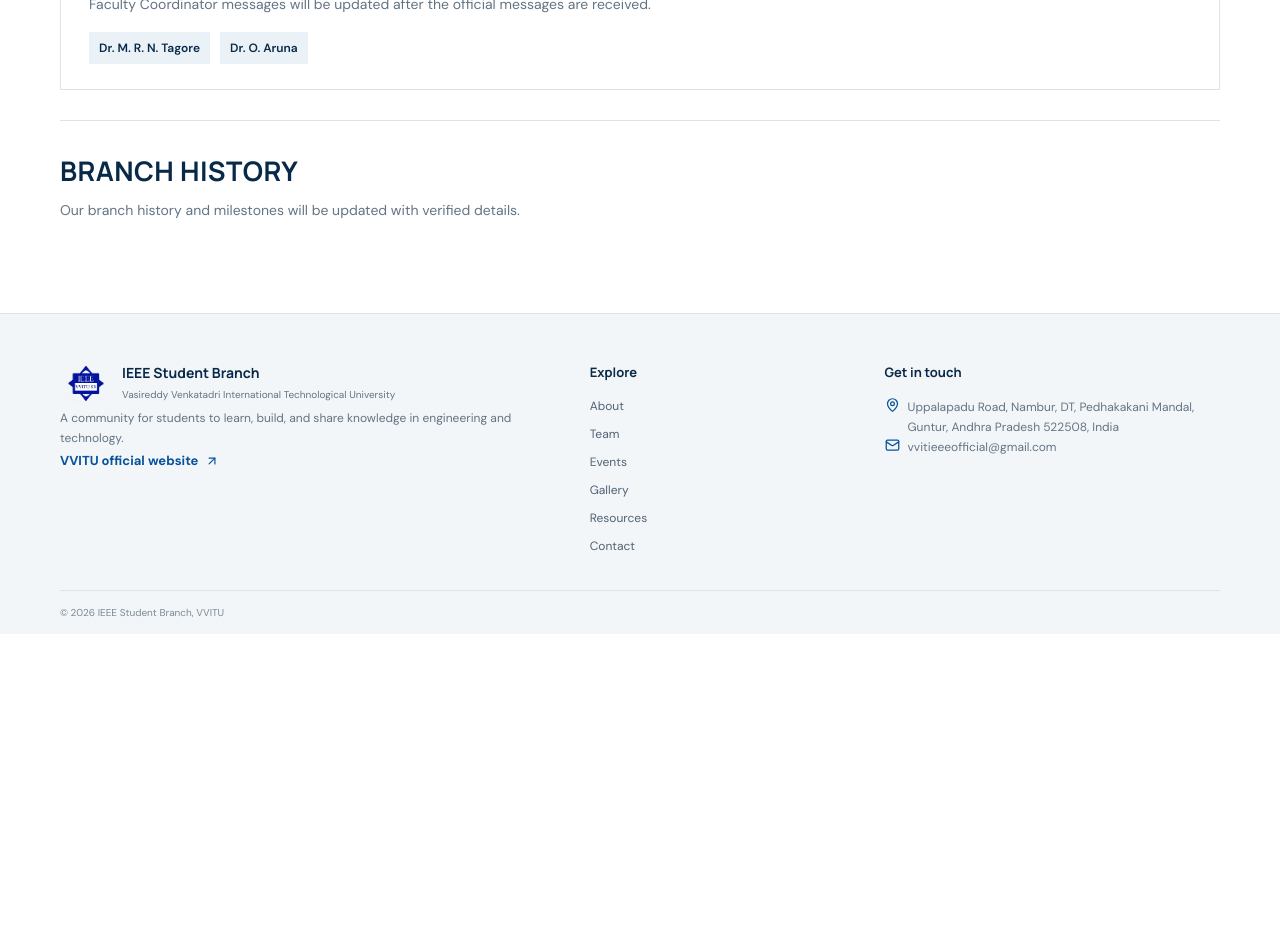
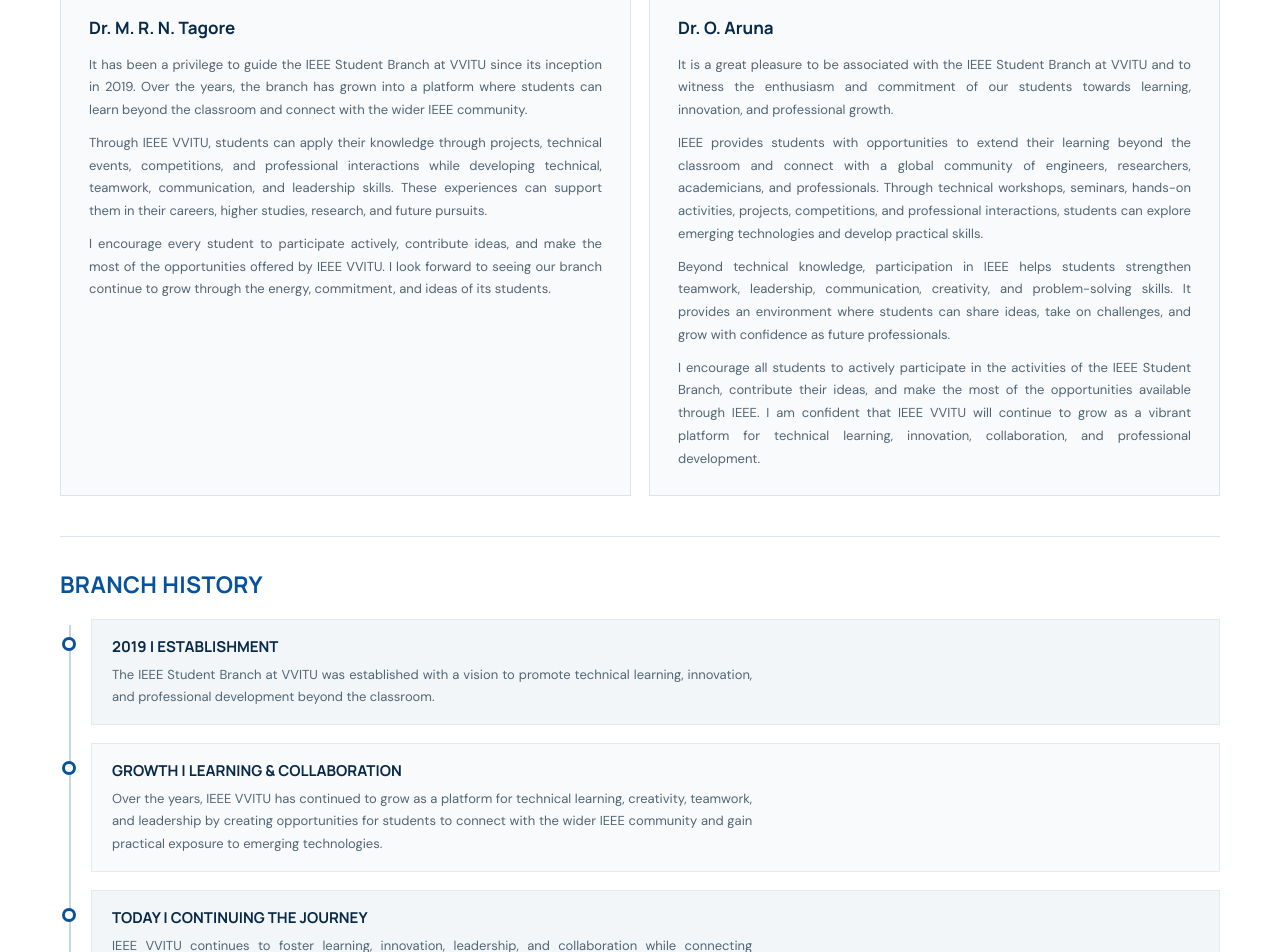
Before and after one commit to VeenaYamini/ieee_vvitu_sb, a React (Vite) app in the folder client/: page /about in a window 1280 px wide. Shown: the part 1380-2332 px from the top of the page. Before the commit the page ends 2014 px from the top, so only its background shows below. Built offline with nearby package versions, Linux system fonts and the light colour scheme.

Commit message:
about update

```diff
--- a/client/src/data/about.js
+++ b/client/src/data/about.js
@@ -15,9 +15,39 @@
     'Encourage collaboration among students from different branches and backgrounds.',
     'Connect students with professionals, academicians, and the wider IEEE community.',
     'Support students in applying technology to real-world challenges.',
-    'Encourage students to participate in national and inter-institutional technical events, competitions, and collaborative initiatives.',
+    'Foster professional growth through networking, collaboration, and industry exposure.',
   ],
-  history: 'Our branch history and milestones will be updated with verified details.',
-  coordinatorMessage: 'Faculty Coordinator messages will be updated after the official messages are received.',
-  coordinatorAttribution: '',
+  history: [
+    {
+      heading: '2019 | ESTABLISHMENT',
+      description: 'The IEEE Student Branch at VVITU was established with a vision to promote technical learning, innovation, and professional development beyond the classroom.',
+    },
+    {
+      heading: 'GROWTH | LEARNING & COLLABORATION',
+      description: 'Over the years, IEEE VVITU has continued to grow as a platform for technical learning, creativity, teamwork, and leadership by creating opportunities for students to connect with the wider IEEE community and gain practical exposure to emerging technologies.',
+    },
+    {
+      heading: 'TODAY | CONTINUING THE JOURNEY',
+      description: 'IEEE VVITU continues to foster learning, innovation, leadership, and collaboration while connecting students with the wider IEEE community.',
+    },
+  ],
+  coordinatorMessages: [
+    {
+      name: 'Dr. M. R. N. Tagore',
+      paragraphs: [
+        'It has been a privilege to guide the IEEE Student Branch at VVITU since its inception in 2019. Over the years, the branch has grown into a platform where students can learn beyond the classroom and connect with the wider IEEE community.',
+        'Through IEEE VVITU, students can apply their knowledge through projects, technical events, competitions, and professional interactions while developing technical, teamwork, communication, and leadership skills. These experiences can support them in their careers, higher studies, research, and future pursuits.',
+        'I encourage every student to participate actively, contribute ideas, and make the most of the opportunities offered by IEEE VVITU. I look forward to seeing our branch continue to grow through the energy, commitment, and ideas of its students.',
+      ],
+    },
+    {
+      name: 'Dr. O. Aruna',
+      paragraphs: [
+        'It is a great pleasure to be associated with the IEEE Student Branch at VVITU and to witness the enthusiasm and commitment of our students towards learning, innovation, and professional growth.',
+        'IEEE provides students with opportunities to extend their learning beyond the classroom and connect with a global community of engineers, researchers, academicians, and professionals. Through technical workshops, seminars, hands-on activities, projects, competitions, and professional interactions, students can explore emerging technologies and develop practical skills.',
+        'Beyond technical knowledge, participation in IEEE helps students strengthen teamwork, leadership, communication, creativity, and problem-solving skills. It provides an environment where students can share ideas, take on challenges, and grow with confidence as future professionals.',
+        'I encourage all students to actively participate in the activities of the IEEE Student Branch, contribute their ideas, and make the most of the opportunities available through IEEE. I am confident that IEEE VVITU will continue to grow as a vibrant platform for technical learning, innovation, collaboration, and professional development.',
+      ],
+    },
+  ],
 };
--- a/client/src/pages/Pages.jsx
+++ b/client/src/pages/Pages.jsx
@@ -46,7 +46,7 @@
       started = true;
       observer.disconnect();
       const startTime = performance.now();
-      const duration = 950;
+      const duration = 2400;
       const step = now => {
         const progress = Math.min((now - startTime) / duration, 1);
         setCount(Math.round(target * (1 - (1 - progress) ** 3)));
@@ -81,8 +81,8 @@
     <section className="about-card-grid" aria-label="About IEEE, the Student Branch, and VVITU"><article className="content-card"><span className="eyebrow">01 · IEEE</span><h2>{aboutContent.ieee.title}</h2><p>{aboutContent.ieee.description}</p><a className="text-link" href={aboutContent.ieee.link} target="_blank" rel="noreferrer">About IEEE <ArrowUpRight size={15}/></a></article><article className="content-card"><span className="eyebrow">02 · Student Branch</span><h2>{aboutContent.branch.title}</h2><p>{aboutContent.branch.description}</p></article><article className="content-card"><span className="eyebrow">03 · VVITU</span><h2>{aboutContent.university.title}</h2><p><strong>{aboutContent.university.name}</strong> {aboutContent.university.description}</p><a className="text-link" href={siteInfo.universityWebsite} target="_blank" rel="noreferrer">Visit VVITU <ArrowUpRight size={15}/></a></article></section>
     <section className="vision" aria-label="Our vision and mission"><article className="vision-card"><div className="eyebrow">Our Vision</div><p>{aboutContent.vision}</p></article><article className="vision-card"><div className="eyebrow">Our Mission</div><p>{aboutContent.mission}</p></article></section>
     <section className="about-objectives"><h2>{aboutContent.objectivesTitle.toUpperCase()}</h2><ol className="objective-list">{aboutContent.objectives.map(item=><li key={item}>{item}</li>)}</ol></section>
-    <section className="about-detail-card faculty-messages"><h2>FACULTY COORDINATOR MESSAGES</h2><p>{aboutContent.coordinatorMessage}</p><div className="coordinator-names"><span>Dr. M. R. N. Tagore</span><span>Dr. O. Aruna</span></div></section>
-    <section className="history"><h2>BRANCH HISTORY</h2><p>{aboutContent.history}</p></section>
+    <section className="faculty-messages-section"><h2>FACULTY COORDINATOR MESSAGES</h2><div className="coordinator-message-grid">{aboutContent.coordinatorMessages.map(coordinator=><article className="about-detail-card faculty-message" key={coordinator.name}><h3>{coordinator.name}</h3>{coordinator.paragraphs.map(paragraph=><p key={paragraph}>{paragraph}</p>)}</article>)}</div></section>
+    <section className="history"><h2>BRANCH HISTORY</h2><ol className="history-timeline">{aboutContent.history.map(stage=><li className="history-stage" key={stage.heading}><article><h3>{stage.heading}</h3><p>{stage.description}</p></article></li>)}</ol></section>
   </div></>;
 }
 
--- a/client/src/styles.css
+++ b/client/src/styles.css
@@ -76,7 +76,7 @@
 .detail-poster{object-fit:contain}
 .map-embed{margin-top:30px;aspect-ratio:4/3;overflow:hidden;background:#edf3f6}
 .map-embed iframe{display:block;width:100%;height:100%;border:0}
-.about-objectives h2,.faculty-messages h2,.history h2{text-transform:uppercase;font-size:27px;letter-spacing:.015em}
+.about-objectives h2,.faculty-messages-section>h2,.history h2{text-transform:uppercase;font-size:23px;letter-spacing:.015em;color:var(--blue)}
 @media(max-width:650px){.event-grid:not(.event-grid-archive) .event-card{grid-template-columns:minmax(0,1fr);min-height:0}.event-grid:not(.event-grid-archive) .event-poster{height:auto;min-height:0;aspect-ratio:4/3}.event-grid:not(.event-grid-archive) .event-card-body{min-height:0;padding:18px}}
 .stat-band{background:var(--blue);padding:32px 0}
 .stat-band .stats>div{border-color:#ffffff40}
@@ -85,6 +85,23 @@
 .stat-band .stats>div:last-child{border:0}
 .contact-line a{color:var(--navy)}
 .contact-line a:hover,.footer-grid a[href^="mailto:"]:hover{text-decoration:underline}
+.stats b{font-size:30px;line-height:1.15}
+.faculty-messages-section{padding:26px 0 10px;border-top:1px solid var(--line)}
+.faculty-messages-section>h2,.history h2,.about-objectives h2{margin:8px 0 18px}
+.coordinator-message-grid{display:grid;grid-template-columns:repeat(2,minmax(0,1fr));gap:18px}
+.faculty-message{height:100%;border-top:3px solid var(--blue);background:#f8fafc}
+.faculty-message h3{margin:0 0 14px;color:var(--navy);font:700 17px/1.35 Manrope,sans-serif}
+.faculty-message p{margin:10px 0 0;color:#526574;font-size:13px;line-height:1.75}
+.history-timeline{position:relative;display:grid;gap:18px;list-style:none;margin:0;padding:2px 0 2px 31px}
+.history-timeline::before{position:absolute;top:8px;bottom:8px;left:9px;width:2px;background:#c7d6e3;content:""}
+.history-stage{position:relative;min-width:0}
+.history-stage::before{position:absolute;top:18px;left:-29px;width:14px;height:14px;border:3px solid var(--blue);border-radius:50%;background:#fff;content:"";z-index:1}
+.history-stage article{padding:16px 20px;background:var(--pale);border:1px solid #e4ebf0}
+.history-stage:nth-child(even) article{background:#f8fafc}
+.history-stage h3{margin:0 0 7px;color:var(--navy);font:700 15px/1.4 Manrope,sans-serif}
+.history-stage p{margin:0;color:#526574;font-size:13px;line-height:1.7}
+@media(max-width:850px){.stats b{font-size:27px}.coordinator-message-grid{grid-template-columns:1fr}}
+@media(max-width:650px){.stats b{font-size:25px}.faculty-messages-section{padding-top:22px}.history-timeline{gap:13px;padding-left:27px}.history-stage::before{left:-25px}.history-stage article{padding:14px 16px}.history-stage h3{font-size:14px}}
 .detail-poster-frame .detail-poster{display:block;width:100%;height:auto;max-height:650px;object-fit:contain}
 .detail-poster-placeholder{aspect-ratio:4/5;min-height:350px}
 .event-detail-copy{min-width:0}
```
